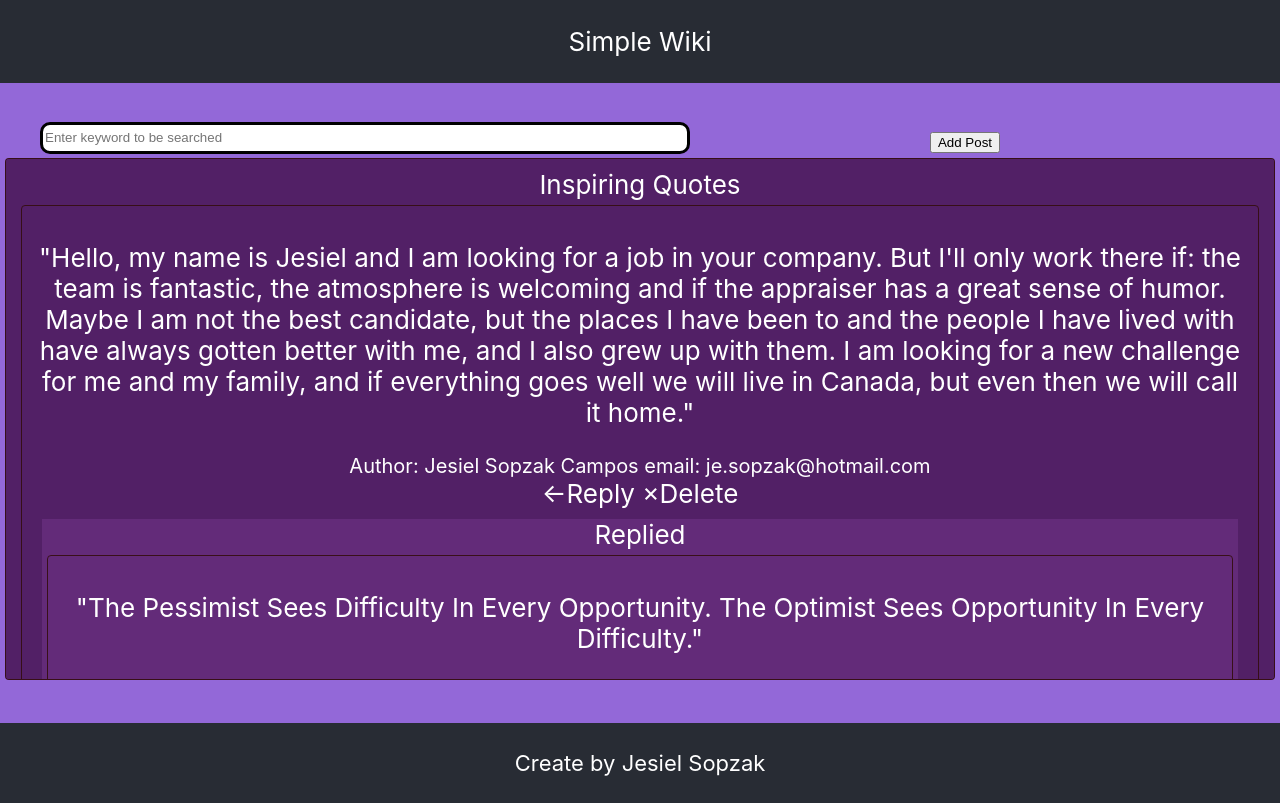
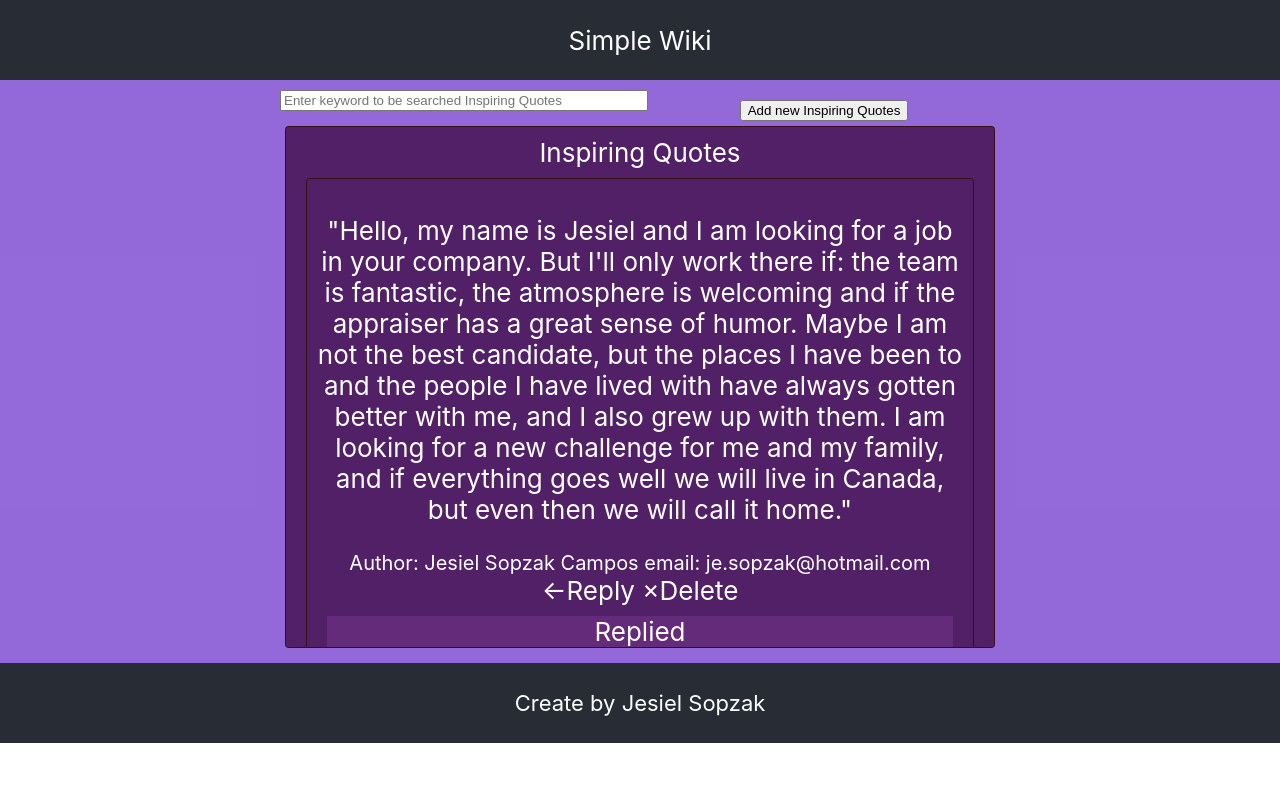
Before and after one commit to Sopzak/SimpleWiki, a React (Create React App) app: page / in a window 1280 px wide. Built offline with nearby package versions, Linux system fonts and the light colour scheme.

Commit message:
Corrected bugs

```diff
--- a/src/App.css
+++ b/src/App.css
@@ -4,7 +4,7 @@
 
 .App-header {
   background-color: #282c34;
-  min-height: 10vh;
+  height: 10vh;
   display: flex;
   flex-direction: column;
   align-items: center;
@@ -15,7 +15,7 @@
 
 .App-body {
   background-color: #7842cfcb;
-  min-height: 80vh;
+  min-height: 70vh;
   display: flex;
   flex-direction: column;
   align-items: center;
--- a/src/App.js
+++ b/src/App.js
@@ -6,7 +6,8 @@ function App() {
   return (
     <div className="App">
       <header className="App-header">
-        <p>
+        <p tabIndex="1"
+          aria-label={"title site Simple Wiki"}>
           Simple Wiki
         </p>
       </header>
@@ -14,7 +15,7 @@ function App() {
         <HomePage/>
       </body>
       <footer className="App-footer">
-        <p>
+        <p >
           Create by Jesiel Sopzak
         </p>
       </footer>
--- a/src/components/HomePage/index.js
+++ b/src/components/HomePage/index.js
@@ -15,6 +15,7 @@ function HomePage() {
   function newId(){
     return (Math.random() * (100));
   }
+
 
   function createPost(){
       var listPosts = Posts;
@@ -81,7 +82,7 @@ function HomePage() {
   function showPost(post, repliedId){
       return (
         <div key={post.id}>
-            <div style={{margin:5}} className="post">
+            <div  className="post">
                 <p>&quot;{post.description}&quot;</p>
                 <div className="post-author" >
                     Author: {post.name} email: {post.email}
@@ -93,6 +94,7 @@ function HomePage() {
                             }}>
                             &larr;Reply
                         </span>
+
                 )}
                 &nbsp;
                 <span
@@ -123,24 +125,34 @@ function HomePage() {
         <div className="container">
             <div className="modal" style={{display: showModal}}>
               <div className="modal-content">
-                <span
+                <button
                     className="close"
+                    tabIndex={5}
                     onClick={() => {
                         setStateModal("none");
                         setReplier(null);
-                  }}>
+                        }}
+                    onChange={() => {
+                        setStateModal("none");
+                        setReplier(null);
+                        }}
+                  >
                     &times;
-                </span>
+                </button>
                 <input
-                    aria-label={"name"}
+                    aria-label={"author"}
                     aria-required="true"
+                    tabIndex={1}
+                    name="author"
+                    autoFocus={true}
                     onChange={e => setFormData({ ...formData, 'name': e.target.value})}
                     placeholder="Name"
                     className="textinput"
                     value={formData.name}
                 />
                 <input
-                    aria-label={"e-mail"}
+                    aria-label={"author e-mail"}
+                    tabIndex={2}
                     aria-required="true"
                     className="textinput"
                     onChange={e => setFormData({ ...formData, 'email': e.target.value})}
@@ -148,8 +160,9 @@ function HomePage() {
                     value={formData.email}
                 />
                 <textarea
-                    aria-label={"Post description"}
+                    aria-label={"post description"}
                     aria-required="true"
+                    tabIndex={3}
                     className="textinput"
                     onChange={e => setFormData({ ...formData, 'description': e.target.value})}
                     placeholder="Post description"
@@ -157,31 +170,32 @@ function HomePage() {
                 />
                 <button
                     className="btn"
-                    aria-label={"Create Post"}
+                    tabIndex={4}
+                    aria-label={"Button Create Post"}
                     onClick={createPost}>
                         Create Post
                 </button>
               </div>
             </div>
-            <input type="text" placeholder="Enter keyword to be searched"
+            <input type="text"
+                placeholder="Enter keyword to be searched Inspiring Quotes"
+                aria-label={"Search bar"}
                 style={{
-                    border:'solid',
-                    borderRadius:'10px',
-                    position:'relative',
-                    height:'3vh',
-                    left: '5vh',
                     float: 'left',
                     width:'50%',}}
                     onChange={(e)=> findPost(e)}
                     onBlur={(e)=> findPost(e)} />
             <button
-                aria-label={"Add Post"}
-                onClick={() => {setStateModal("block");}}>
-                    Add Post
+                aria-label={"Add new Inspiring Quotes"}
+                onClick={() => {setStateModal("block"); }}>
+                    Add new Inspiring Quotes
             </button>
             <div className="post-container"
                 style={{marginBottom: 30, margin: 5, maxHeight:'500px', minHeight: '300px', overflowY: 'scroll' }}>
-                <label style={ { width:'100%'}}>Inspiring Quotes
+                <label
+                    aria-label={"Inspiring Quotes"}
+                    tabIndex="4"
+                 style={ { width:'100%'}}>Inspiring Quotes
                     <React.Fragment>
                         {
                             Posts.filter((data)=>{
--- a/src/components/HomePage/style.css
+++ b/src/components/HomePage/style.css
@@ -4,6 +4,7 @@
     align-items: center;
     flex-wrap: wrap;
     margin: 10px auto;
+    max-width: 90vh;
   }
 
   .post-container {
@@ -55,7 +56,6 @@
 
   .btn{
     float: left;
-    margin: 5px;
   }
 
   /* The Modal (background) */
```
Lines whose indentation alone changed are shown as unchanged.
